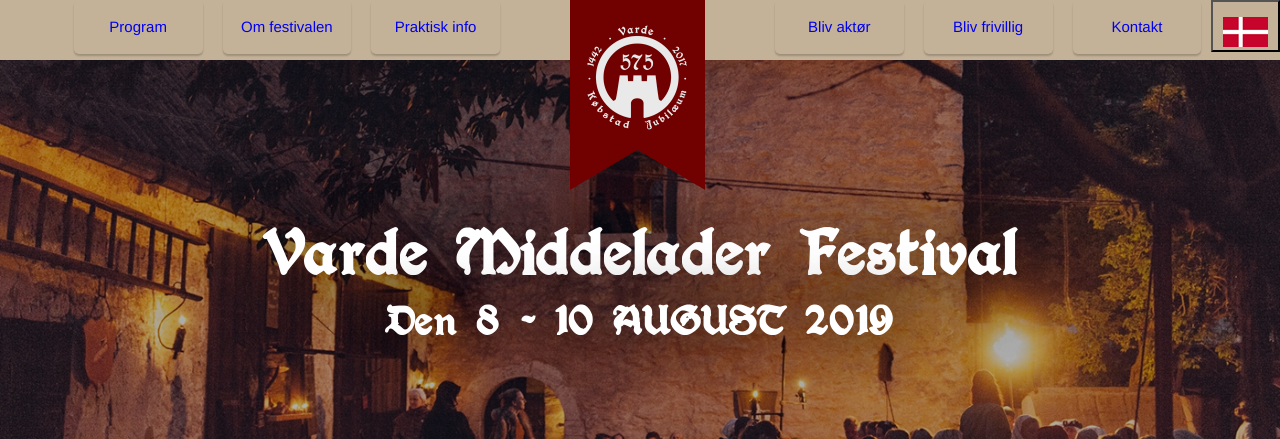
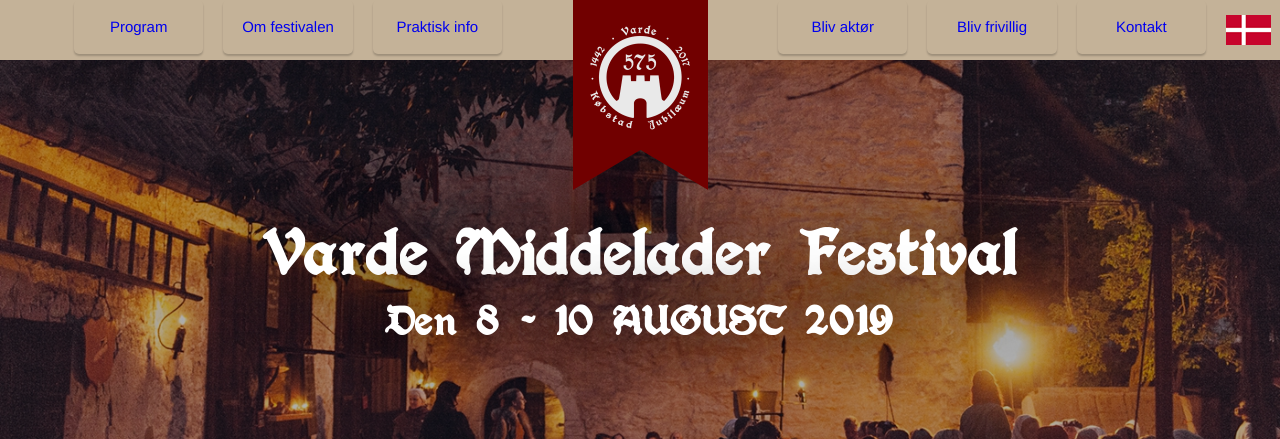
Before and after one commit to lagfoss/eksamensprojekt, a PHP site: page / in a window 1280 px wide. Shown: the top 439 px of the page. Run offline with PHP 8.4, Linux system fonts and the light colour scheme.

Commit message:
rettelser af dropdown language

```diff
--- a/assets/css/styles.css
+++ b/assets/css/styles.css
@@ -303,11 +303,15 @@ nav.right{
 }
 
 .dropdown {
-  float: right;
-  position: relative;
-  display: inline-block;
+  width: 5%;
+  justify-content: center;
+  display: block;
   overflow: hidden;
   background-color: transparent;
+}
+
+.dropdown button{
+border: none;
 }
 
 .droplang {
--- a/index.html
+++ b/index.html
@@ -40,7 +40,7 @@
     <a href="#dk"><img src="assets/images/dk.png" alt="Danish language"/></a>
   </div>
 </div>
-<a href="javascript:void(0);" class="icon" onclick="responsiveNav()">&#9776;</a>
+<a href="javascript:void(0);"  class="icon" onclick="responsiveNav()">&#9776;</a>
   </header>
 
   <main>
```
